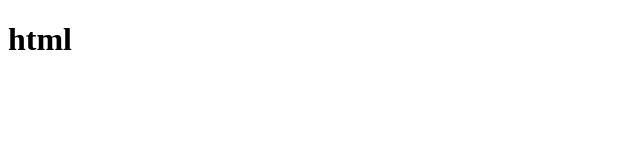
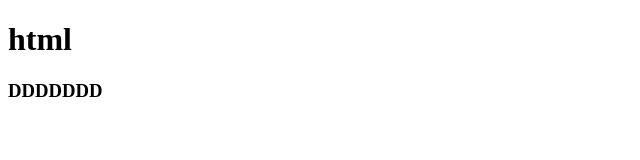
Before and after one commit to amonsho/error, a plain HTML site: page index.html in a window 1280 px wide. Shown: the whole page, without its empty margins (0-640 px from the left). Drawn offline with Linux system fonts and the light colour scheme.

Commit message:
add h3 to project

```diff
--- a/index.html
+++ b/index.html
@@ -7,5 +7,7 @@
 </head>
 <body>
     <h1>html</h1>
+
+    <h3>DDDDDDD</h3>
 </body>
 </html>
```
